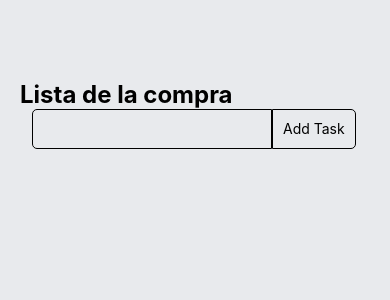
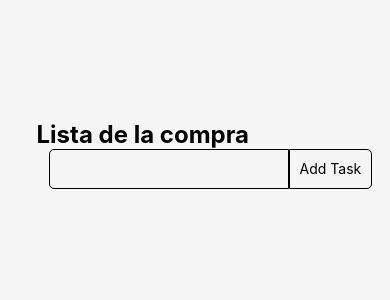
Before and after one commit to glp-92/React-Native-Apps, a React Native app in the folder tasklist/: screen / in a window 390 px wide. Shown: the top 300 px of the page. Built offline with nearby package versions, Linux system fonts and the light colour scheme.

Commit message:
centered content

```diff
--- a/tasklist/App.js
+++ b/tasklist/App.js
@@ -1,5 +1,5 @@
 import { StatusBar } from 'expo-status-bar';
-import { StyleSheet, Text, View, TextInput, TouchableOpacity } from 'react-native';
+import { StyleSheet, Text, View, TextInput, TouchableOpacity, ScrollView } from 'react-native';
 import Task from './components/Task';
 import { useState } from 'react';
 
@@ -19,11 +19,11 @@ export default function App() {
     <View style={styles.container}>
       <View style={styles.tasksWrapper}>
         <Text style = {styles.sectionTittle}>Lista de la compra</Text>
-        <View style = {styles.tasks}>
+        <ScrollView style = {styles.tasks}>
           {taskArr.map((task, index) => (
             <Task key={index} text={task} />
           ))}
-        </View>
+        </ScrollView>
         <View style = {styles.addItem}>
           <TextInput
             style={styles.input}
@@ -42,7 +42,10 @@ export default function App() {
 const styles = StyleSheet.create({
   container: {
     flex: 1,
-    backgroundColor: '#E8EAED',
+    backgroundColor: '#F5F5F5',
+    paddingHorizontal: 20,
+    paddingTop: 40,
+    alignItems: 'center',
   },
   tasksWrapper: {
     paddingTop: 80,
```
